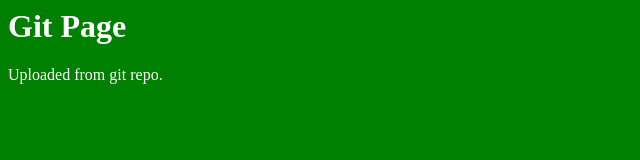
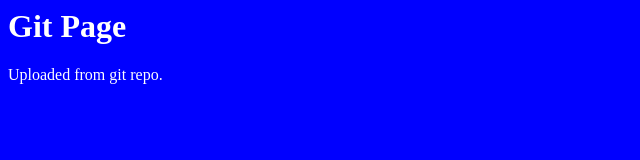
Before and after one commit to SharadSinha03/DemoAWS, a plain HTML site: page index.html in a window 1280 px wide. Shown: the whole page, without its empty margins (0-640 px from the left). Drawn offline with Linux system fonts and the light colour scheme.

Commit message:
Update index.html-changed background

```diff
--- a/index.html
+++ b/index.html
@@ -1,4 +1,4 @@
-<html style="background-color:green; color: white;">
+<html style="background-color:blue; color: white;">
 <body>
 <h1>
 Git Page
```
